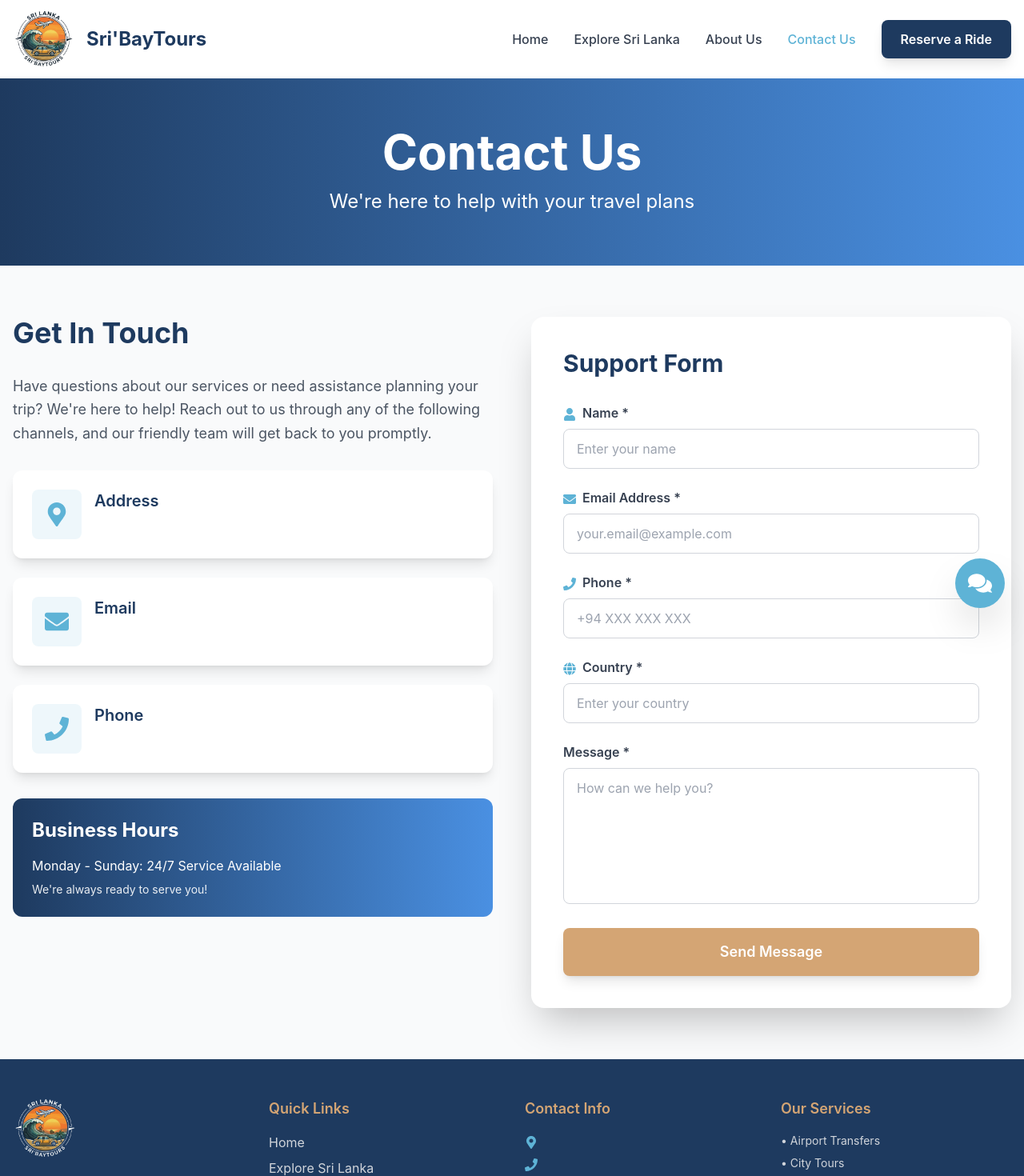
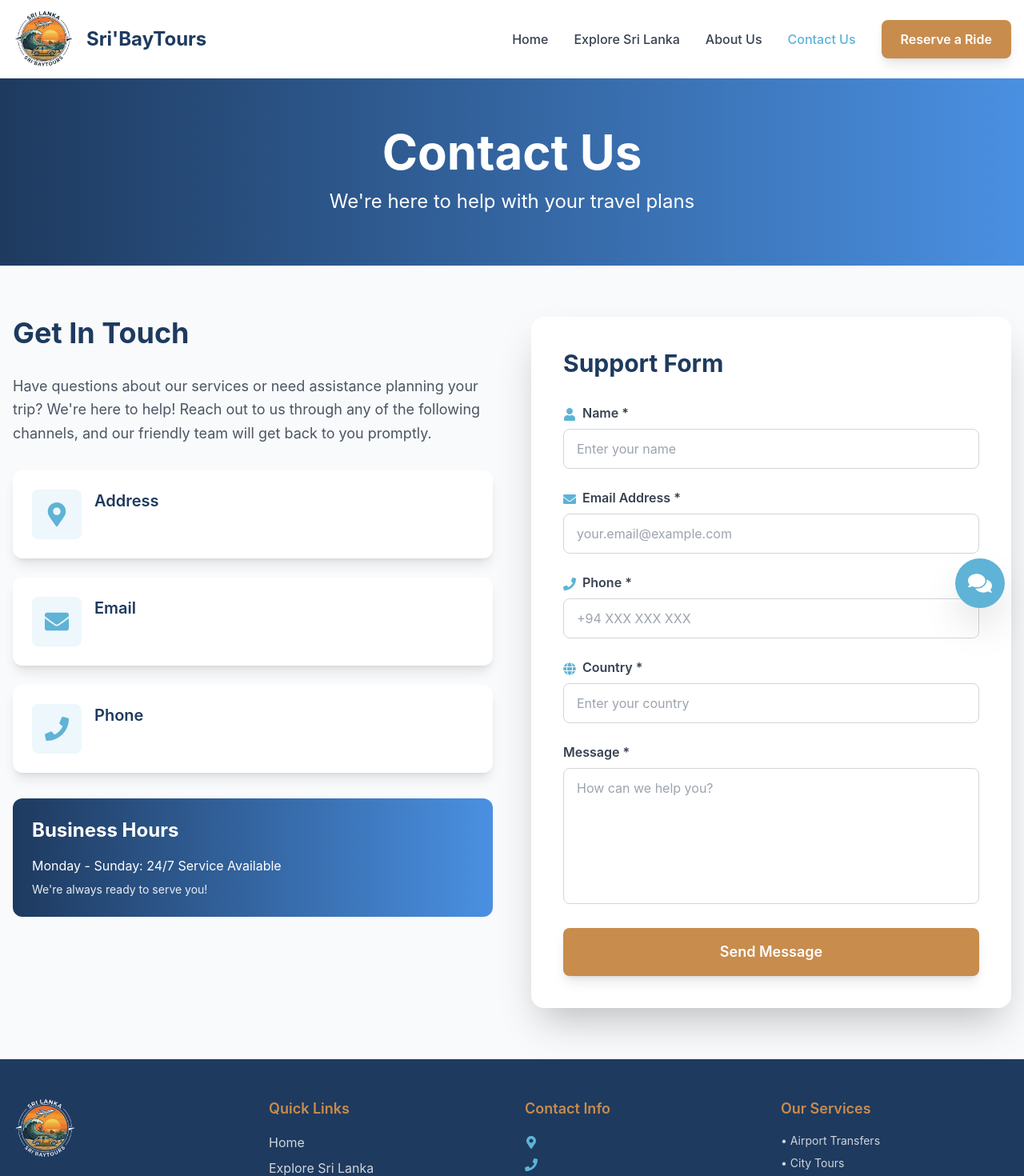
Before and after one commit to infas01/Sri-BayTours-Frontend, a Next.js app: page /contact in a window 1280 px wide. Shown: the top 1470 px of the page at 80% size. Built offline with nearby package versions, Linux system fonts and the light colour scheme.

Commit message:
feat: Update email sender address and reply-to in booking and contact forms; adjust scrollbar colors; enhance button styles in Navbar and ImageCarousel

```diff
--- a/src/app/api/book-ride/route.js
+++ b/src/app/api/book-ride/route.js
@@ -21,8 +21,9 @@ export async function POST(request) {
 
     // Send email using Resend
     const { data, error } = await resend.emails.send({
-      from: "Sri'BayTours <onboarding@resend.dev>", // Use your verified domain
+      from: "Sri'BayTours <info@sribaytours.lk>",
       to: [process.env.NEXT_PUBLIC_CONTACT_EMAIL],
+      reply_to: email,
       subject: `New Ride Booking: ${subject}`,
       html: `
         <!DOCTYPE html>
@@ -130,7 +131,7 @@ export async function POST(request) {
                 <div class="footer">
                   <p><strong>Sri'BayTours</strong></p>
                   <p>Explore the Pearl of the Indian Ocean</p>
-                  <p>📍 ${process.env.NEXT_PUBLIC_LOCATION} | 📞 ${process.env.NEXT_PUBLIC_PHONE_ARRANGED}</p>
+                  <p>📍 ${process.env.NEXT_PUBLIC_ADDRESS} | 📞 ${process.env.NEXT_PUBLIC_PHONE_ARRANGED}</p>
                 </div>
               </div>
             </div>
--- a/src/app/api/contact/route.js
+++ b/src/app/api/contact/route.js
@@ -11,8 +11,9 @@ export async function POST(request) {
 
     // Send email using Resend
     const { data, error } = await resend.emails.send({
-      from: "Sri'BayTours <onboarding@resend.dev>", // Use your verified domain
+      from: "Sri'BayTours <info@sribaytours.lk>",
       to: [process.env.NEXT_PUBLIC_CONTACT_EMAIL],
+      reply_to: email,
       subject: `New Contact Form Submission from ${name}`,
       html: `
         <!DOCTYPE html>
@@ -107,7 +108,7 @@ export async function POST(request) {
                 <div class="footer">
                   <p><strong>Sri'BayTours</strong></p>
                   <p>Explore the Pearl of the Indian Ocean</p>
-                  <p>📍${process.env.NEXT_PUBLIC_LOCATION} | 📞 ${process.env.NEXT_PUBLIC_PHONE_ARRANGED}</p>
+                  <p>📍${process.env.NEXT_PUBLIC_ADDRESS} | 📞 ${process.env.NEXT_PUBLIC_PHONE_ARRANGED}</p>
                 </div>
               </div>
             </div>
--- a/src/app/globals.css
+++ b/src/app/globals.css
@@ -61,12 +61,12 @@ body {
 }
 
 ::-webkit-scrollbar-thumb {
-  background: #27476f;
+  background: #ce9861;
   border-radius: 5px;
 }
 
 ::-webkit-scrollbar-thumb:hover {
-  background: #1e3a5f;
+  background: #c88c4d;
 }
 
 /* Custom Leaflet Popup Styles */
--- a/src/app/page.jsx
+++ b/src/app/page.jsx
@@ -100,7 +100,7 @@ export default function Home() {
                 hospitality and natural wonder.
               </p>
               <Link href="/about">
-                <button className="btn-secondary">Read More About Us</button>
+                <button className="btn-primary">Read More About Us</button>
               </Link>
             </motion.div>
           </div>
--- a/src/components/ImageCarousel.jsx
+++ b/src/components/ImageCarousel.jsx
@@ -95,7 +95,7 @@ export default function ImageCarousel() {
             transition={{ duration: 2, delay: 0.6 }}
           >
             <a href="/reserve-a-ride">
-              <button className="btn-secondary">
+              <button className="btn-primary text-lg px-8 py-4">
                 Book Your Journey
               </button>
             </a>
--- a/src/components/Navbar.jsx
+++ b/src/components/Navbar.jsx
@@ -87,8 +87,8 @@ export default function Navbar() {
                 <button
                   className={`transition-all duration-300 font-semibold py-3 px-6 rounded-lg shadow-lg ${
                     isActive('/reserve-a-ride')
-                      ? 'bg-primary-navy/90 text-white scale-105'
-                      : 'btn-secondary'
+                      ? 'bg-primary-gold/90 text-white scale-105'
+                      : 'btn-primary'
                   }`}
                 >
                   Reserve a Ride
@@ -134,8 +134,8 @@ export default function Navbar() {
               <button
                 className={`w-full mt-4 transition-all duration-300 font-semibold py-3 px-6 rounded-lg shadow-lg ${
                   isActive('/reserve-a-ride')
-                    ? 'bg-primary-navy/90 text-white'
-                    : 'btn-secondary'
+                    ? 'bg-primary-gold/90 text-white'
+                    : 'btn-primary'
                 }`}
               >
                 Reserve a Ride
--- a/tailwind.config.js
+++ b/tailwind.config.js
@@ -11,7 +11,7 @@ module.exports = {
         primary: {
           navy: '#1e3a5f',
           blue: '#4a90e2',
-          gold: '#d4a574',
+          gold: '#c88c4d',
           ocean: '#5eb3d6',
         },
       },
```
